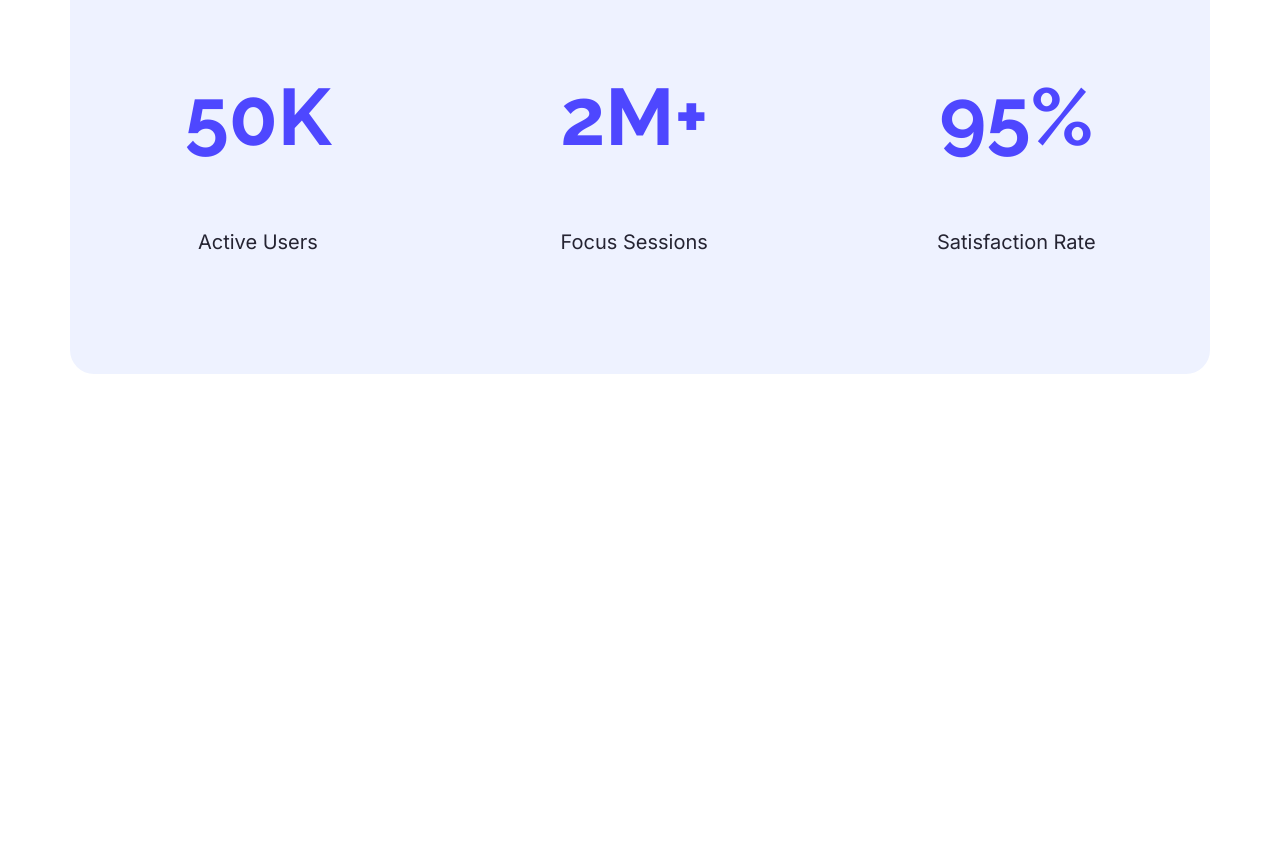
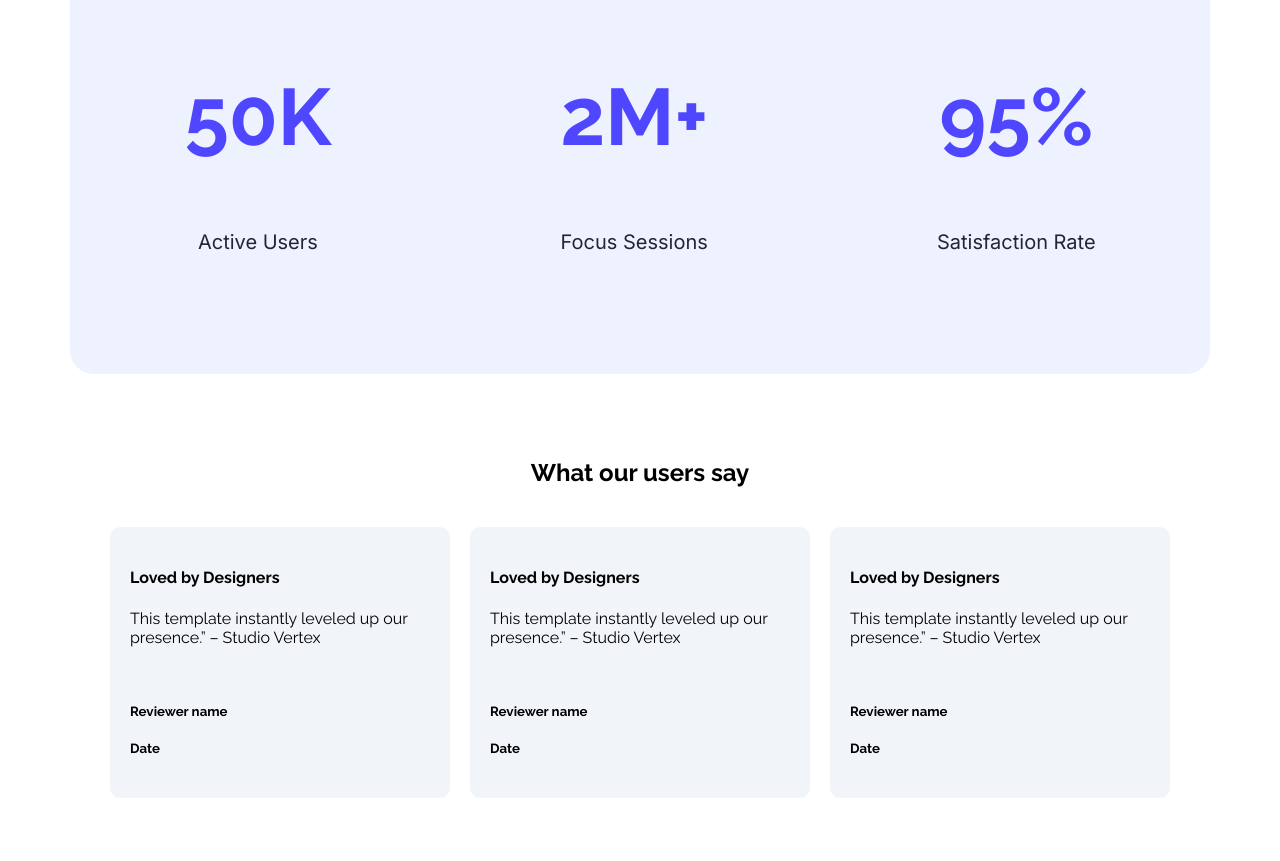
Before and after one commit to taposh25/ASSIGNMENT-001, a plain HTML site: page index.html in a window 1280 px wide. Shown: the part 1286-2147 px from the top of the page. Before the commit the page ends 1668 px from the top, so only its background shows below. Drawn offline with Linux system fonts and the light colour scheme.

Commit message:
extra-performance

```diff
--- a/index.html
+++ b/index.html
@@ -52,6 +52,40 @@
     </div>
   </section>
 
+  <section class="testimonials container">
+    <h3>What our users say</h3>
+    <div class="testimonial-cards">
+      <div class="card">
+        <h4>Loved by Designers</h4>
+        <p>This template instantly leveled up our presence.” – Studio Vertex</p>
+        <div>
+          <img src="" alt="">
+          <h5>Reviewer name</h5>
+          <h5>Date</h5>
+        </div>
+      </div>
+      <div class="card">
+        <h4>Loved by Designers</h4>
+        <p>This template instantly leveled up our presence.” – Studio Vertex</p>
+         <div>
+          <img src="" alt="">
+          <h5>Reviewer name</h5>
+          <h5>Date</h5>
+         </div>
+      </div>
+      <div class="card">
+        <h4>Loved by Designers</h4>
+        <p>This template instantly leveled up our presence.” – Studio Vertex</p>
+         <div>
+          <img src="" alt="">
+          <h5>Reviewer name</h5>
+          <h5>Date</h5>
+         </div>
+      </div>
+    </div>
+  </section>
+
+
 
   </body>
   </html>
--- a/styles/assignment.css
+++ b/styles/assignment.css
@@ -131,3 +131,25 @@
   font-size: 80px;
   font-weight: bold;
 }
+/* Extra performance */
+.testimonials {
+  padding: 60px 0;
+  text-align: center;
+}
+.testimonials h3 {
+  margin-bottom: 40px;
+  font-size: 1.5rem;
+}
+.testimonial-cards {
+  display: flex;
+  gap: 20px;
+  justify-content: center;
+  flex-wrap: wrap;
+}
+.card {
+  background-color: #f1f5f9;
+  padding: 20px;
+  border-radius: 10px;
+  width: 300px;
+  text-align: left;
+}
```
